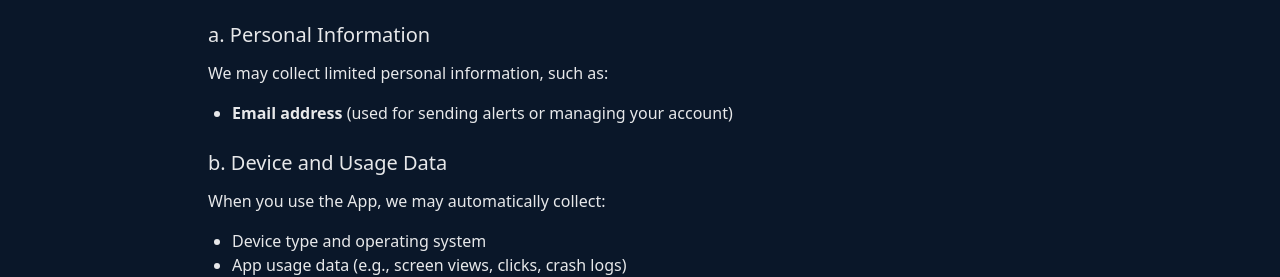
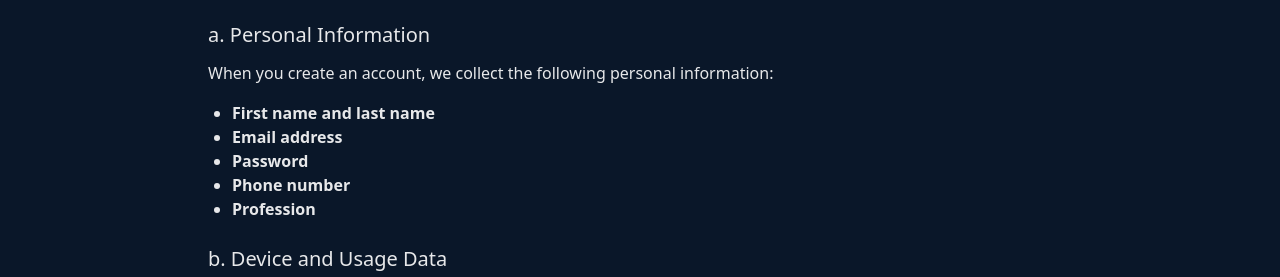
Before and after one commit to Madziyi/theone, a React (Vite) app: page /privacy in a window 1280 px wide. Shown: the part 497-774 px from the top of the page. Built offline with nearby package versions, Linux system fonts and the light colour scheme; no server answers.

Commit message:
Request Deletion

```diff
--- a/src/pages/PrivacyPolicyPage.tsx
+++ b/src/pages/PrivacyPolicyPage.tsx
@@ -27,9 +27,13 @@ export default function PrivacyPolicyPage() {
         <h2 className="text-2xl font-semibold text-foreground mb-4">1. Information We Collect</h2>
 
         <h3 className="text-xl font-medium text-foreground mb-3">a. Personal Information</h3>
-        <p className="mb-4">We may collect limited personal information, such as:</p>
+        <p className="mb-4">When you create an account, we collect the following personal information:</p>
         <ul className="list-disc pl-6 mb-6">
-          <li><strong>Email address</strong> (used for sending alerts or managing your account)</li>
+          <li><strong>First name and last name</strong></li>
+          <li><strong>Email address</strong></li>
+          <li><strong>Password</strong></li>
+          <li><strong>Phone number</strong></li>
+          <li><strong>Profession</strong></li>
         </ul>
 
         <h3 className="text-xl font-medium text-foreground mb-3">b. Device and Usage Data</h3>
```
